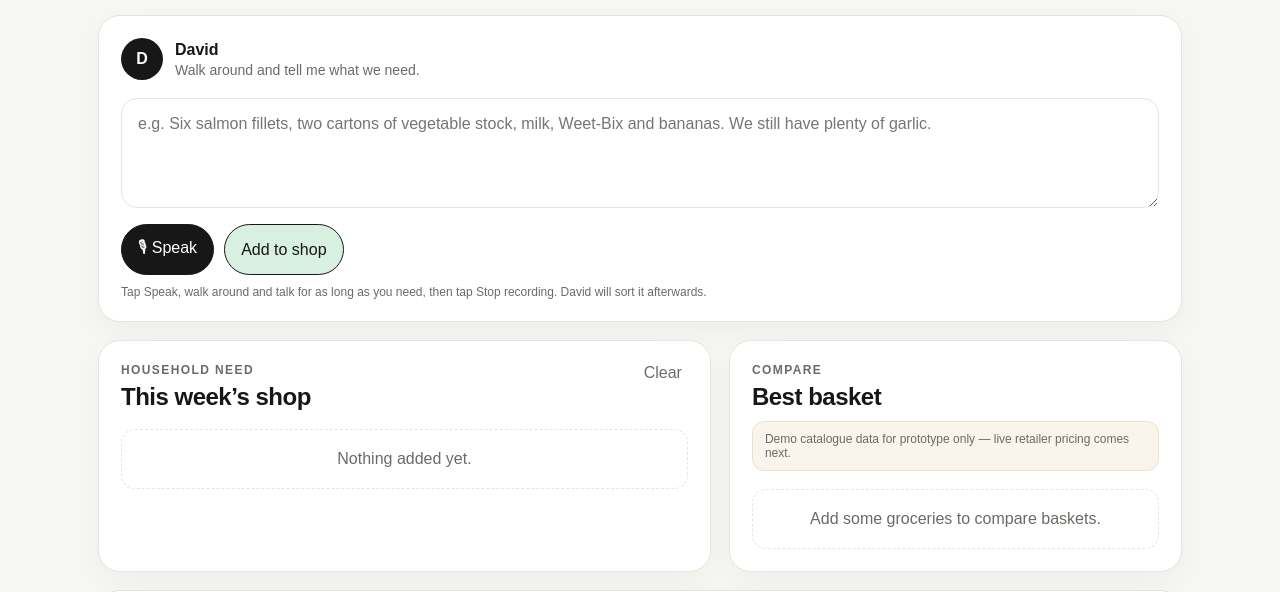
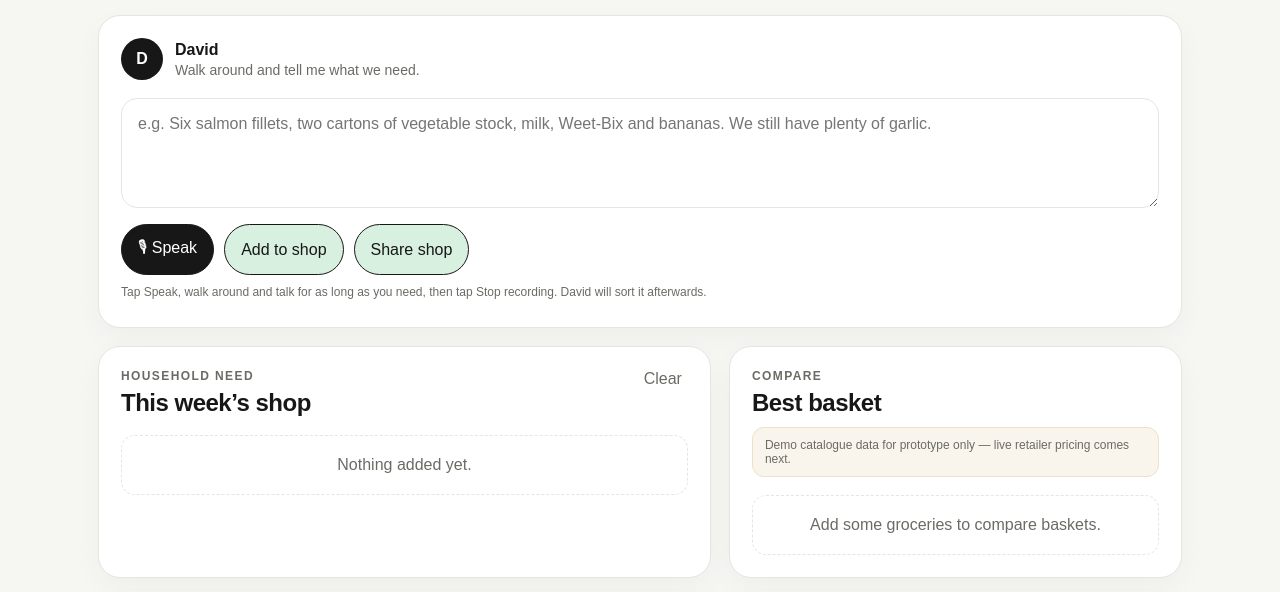
Before and after one commit to andrew020176-netizen/hello-david, a plain HTML site: page index.html in a window 1280 px wide. Shown: the part 147-739 px from the top of the page. Drawn offline with Linux system fonts and the light colour scheme.

Commit message:
Enable shared household shop

```diff
--- a/index.html
+++ b/index.html
@@ -95,6 +95,7 @@
     try { Object.defineProperty(window, 'webkitSpeechRecognition', { value: undefined, configurable: true }); } catch (_) { window.webkitSpeechRecognition = undefined; }
   </script>
   <script src="app.js?v=3"></script>
-  <script src="audio-recorder.js?v=3"></script>
+  <script src="audio-recorder.js?v=4"></script>
+  <script src="shared-shop.js?v=1"></script>
 </body>
 </html>
```
